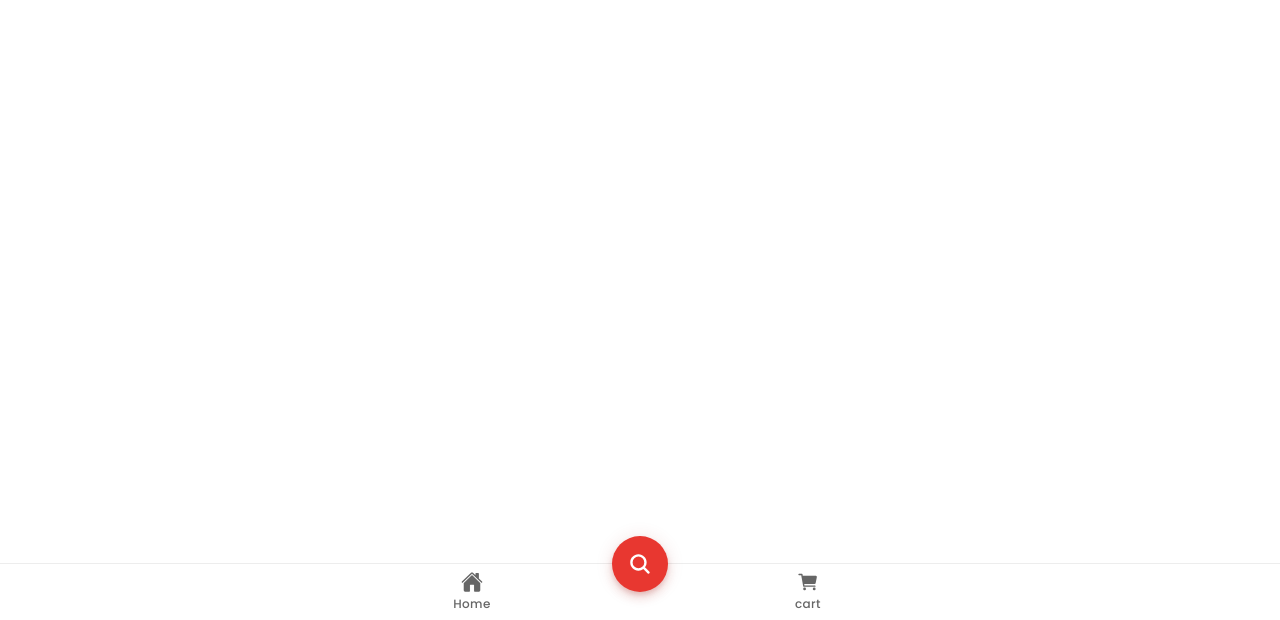
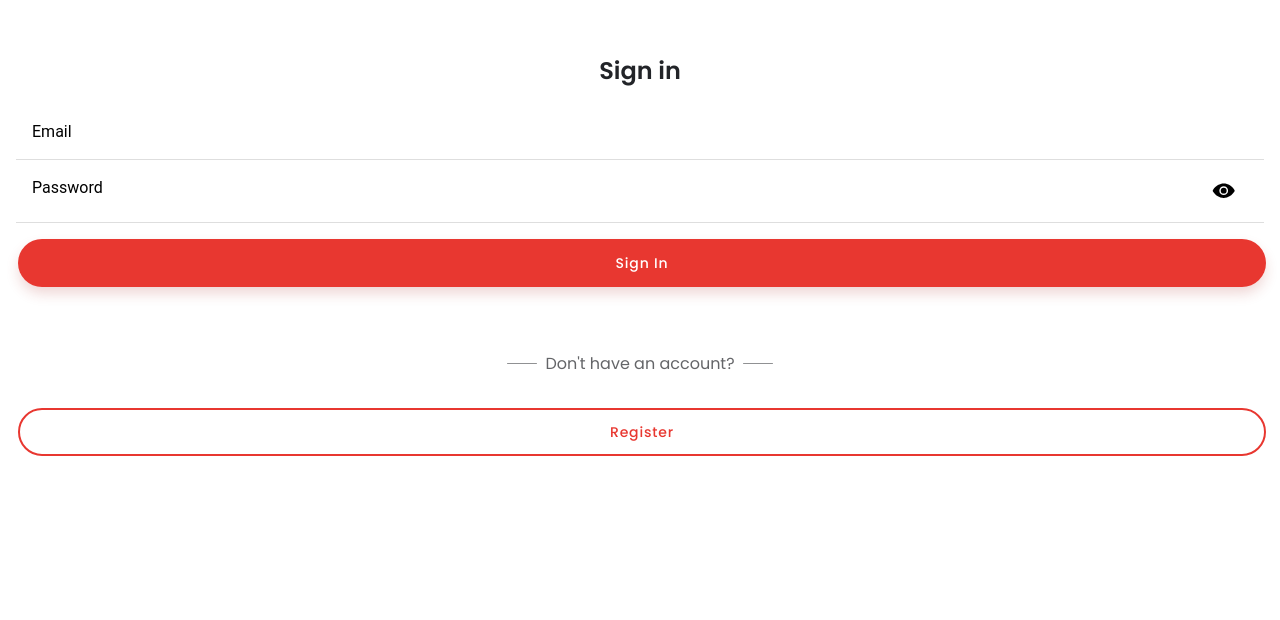
Before and after one commit to ThisNameWasTaken/food-delivery, a React (Create React App) app: page /sign-in in a window 1280 px wide. Shown: the part 180-800 px from the top of the page. Built offline with nearby package versions, Linux system fonts and the light colour scheme.

Commit message:
feat: Add sign in

```diff
--- a/package.json
+++ b/package.json
@@ -19,6 +19,7 @@
     "@types/react-dom": "^16.9.10",
     "@types/react-router": "^5.1.11",
     "@types/react-router-dom": "^5.1.7",
+    "btoa": "^1.2.1",
     "classnames": "^2.3.1",
     "ionicons": "^5.4.0",
     "node-sass": "^6.0.0",
@@ -67,7 +68,8 @@
     ]
   },
   "devDependencies": {
-    "@capacitor/cli": "3.3.3"
+    "@capacitor/cli": "3.3.3",
+    "@types/btoa": "^1.2.3"
   },
   "description": "An Ionic project"
 }
--- a/src/App.tsx
+++ b/src/App.tsx
@@ -38,6 +38,7 @@ import './theme/variables.css';
 import Restaurant from './pages/Restaurant';
 import Checkout from './pages/Checkout';
 import { CartProvider } from './hooks/useCart';
+import SignIn from './pages/SignIn';
 
 setupIonicReact();
 
@@ -98,6 +99,7 @@ const App: React.FC = () => (
 
         <Route path="/restaurant/:id" component={Restaurant} />
         <Route path="/checkout" component={Checkout} />
+        <Route path="/sign-in" component={SignIn} />
       </IonReactRouter>
     </CartProvider>
   </IonApp>
--- /dev/null
+++ b/src/hooks/useRequest.ts
@@ -0,0 +1,87 @@
+const baseUrl = process.env.BASE_URL;
+
+const get = async (
+  url: string,
+  {
+    queryParams,
+    headers,
+  }: {
+    queryParams?: { [key: string]: string };
+    headers?: { [key: string]: string };
+  } = {}
+) => {
+  const token = localStorage.getItem('token');
+
+  if (!token) return console.error('No token found');
+
+  try {
+    const uriEncodedParams = [];
+    for (const key in queryParams) {
+      uriEncodedParams.push(`${key}=${encodeURI(queryParams[key])}`);
+    }
+    const queryParamsString = queryParams
+      ? `?${uriEncodedParams.join('&')}`
+      : '';
+
+    const res = await fetch(`${baseUrl}${url}${queryParamsString}`, {
+      headers: {
+        Authorization: token,
+        ...headers,
+      },
+    });
+
+    const data = await res.json();
+
+    return data;
+  } catch (err) {
+    console.error(err);
+  }
+};
+
+const post = async (
+  url: string,
+  {
+    queryParams,
+    headers,
+    body,
+  }: {
+    queryParams?: { [key: string]: string };
+    headers?: { [key: string]: string };
+    body?: any;
+  } = {}
+) => {
+  const token = localStorage.getItem('token');
+
+  if (!token) return console.error('No token found');
+
+  try {
+    const uriEncodedParams = [];
+    for (const key in queryParams) {
+      uriEncodedParams.push(`${key}=${encodeURI(queryParams[key])}`);
+    }
+    const queryParamsString = queryParams
+      ? `?${uriEncodedParams.join('&')}`
+      : '';
+
+    const isFormData = body instanceof FormData;
+
+    const res = await fetch(`${baseUrl}${url}${queryParamsString}`, {
+      headers: {
+        Authorization: token,
+        'Content-Type': isFormData ? 'multipart/form-data' : 'application/json',
+        ...headers,
+      },
+      body: isFormData ? body : JSON.stringify(body),
+    });
+
+    const data = await res.json();
+
+    return data;
+  } catch (err) {
+    console.error(err);
+  }
+};
+
+const useRequest = () => ({ get, post });
+
+export default useRequest;
--- /dev/null
+++ b/src/hooks/useUser.ts
@@ -0,0 +1,30 @@
+import btoa from 'btoa';
+import useRequest from './useRequest';
+
+// const username = 'admin';
+// const password = 'admin';
+
+const useUser = () => {
+  const request = useRequest();
+
+  const signIn = ({
+    username,
+    password,
+  }: {
+    username: string;
+    password: string;
+  }) => {
+    const token = `Basic ${btoa(`${username}:${password}`)}`;
+    localStorage.setItem('token', token);
+
+    request.get('/log-in');
+  };
+
+  const signOut = () => {
+    localStorage.removeItem('token');
+  };
+
+  return { signIn, signOut };
+};
+
+export default useUser;
--- /dev/null
+++ b/src/pages/SignIn/SignIn.module.scss
@@ -0,0 +1,48 @@
+.container {
+  display: flex;
+  justify-content: center;
+  align-items: flex-end;
+  height: 100%;
+  padding: 16px;
+  text-align: center;
+  padding-bottom: 20vh;
+
+  & > * {
+    width: 100%;
+  }
+}
+
+.signInButton {
+  display: block;
+  --box-shadow: 0 7px 14px -1px rgba(168, 40, 36, 0.2);
+  --border-radius: 9999px;
+  height: 3rem;
+  width: 100%;
+  margin-top: 1rem;
+}
+
+.signUpButton {
+  display: block;
+  --border-radius: 9999px;
+  height: 3rem;
+  width: 100%;
+  margin-top: 1rem;
+}
+
+.noAccount {
+  display: flex;
+  align-items: center;
+  justify-content: center;
+  color: rgba(var(--ion-color-dark-rgb), 0.7);
+  margin-top: 48px;
+  margin-bottom: 0px;
+
+  .line {
+    display: inline-block;
+    margin: 8px;
+    height: 1px;
+    width: 30px;
+    background-color: rgba(var(--ion-color-dark-rgb), 0.5);
+    border-radius: 9999px;
+  }
+}
--- /dev/null
+++ b/src/pages/SignIn/SignIn.tsx
@@ -0,0 +1,97 @@
+import {
+  IonButton,
+  IonButtons,
+  IonContent,
+  IonIcon,
+  IonInput,
+  IonItem,
+  IonLabel,
+  IonPage,
+  IonText,
+} from '@ionic/react';
+import classNames from 'classnames';
+import { eye, eyeOff } from 'ionicons/icons';
+import { useRef, useState } from 'react';
+import { useHistory } from 'react-router';
+import useUser from '../../hooks/useUser';
+import styles from './SignIn.module.scss';
+
+const SignIn = () => {
+  const [showPassword, setShowPassword] = useState(false);
+  const user = useUser();
+  const usernameRef = useRef(null);
+  const passwordRef = useRef(null);
+  const history = useHistory();
+
+  function signIn() {
+    user.signIn({
+      // @ts-ignore
+      username: usernameRef.current.value,
+      // @ts-ignore
+      password: usernameRef.current.value,
+    });
+
+    history.push('/tab1');
+  }
+
+  return (
+    <IonPage>
+      <IonContent>
+        <div className={styles.container}>
+          <div>
+            <IonText color="dark">
+              <h1 className="h1 ion-margin-bottom">Sign in</h1>
+            </IonText>
+
+            <IonItem>
+              <IonLabel position="floating">Email</IonLabel>
+              <IonInput type="email" ref={usernameRef} />
+            </IonItem>
+            <IonItem>
+              <IonLabel position="floating">Password</IonLabel>
+              <IonInput
+                type={!showPassword ? 'password' : 'text'}
+                ref={passwordRef}
+              />
+              <IonButtons slot="end">
+                <IonButton
+                  onClick={() => setShowPassword((password) => !password)}
+                >
+                  <IonIcon
+                    icon={!showPassword ? eye : eyeOff}
+                    slot="icon-only"
+                  />
+                </IonButton>
+              </IonButtons>
+            </IonItem>
+            <IonButton
+              onClick={signIn}
+              className={styles.signInButton}
+              expand="block"
+              color="primary"
+            >
+              Sign In
+            </IonButton>
+
+            <p className={classNames(styles.noAccount, 'h5 ion-padding')}>
+              <span className={styles.line} />
+              Don't have an account?
+              <span className={styles.line} />
+            </p>
+
+            <IonButton
+              className={styles.signUpButton}
+              expand="block"
+              color="primary"
+              fill="outline"
+            >
+              Register
+            </IonButton>
+          </div>
+        </div>
+      </IonContent>
+    </IonPage>
+  );
+};
+
+export default SignIn;
--- /dev/null
+++ b/src/pages/SignIn/index.ts
@@ -0,0 +1 @@
+export { default } from './SignIn';
```
Also changed, not shown: 2 other files (tests, documents, lock files or other folders).
